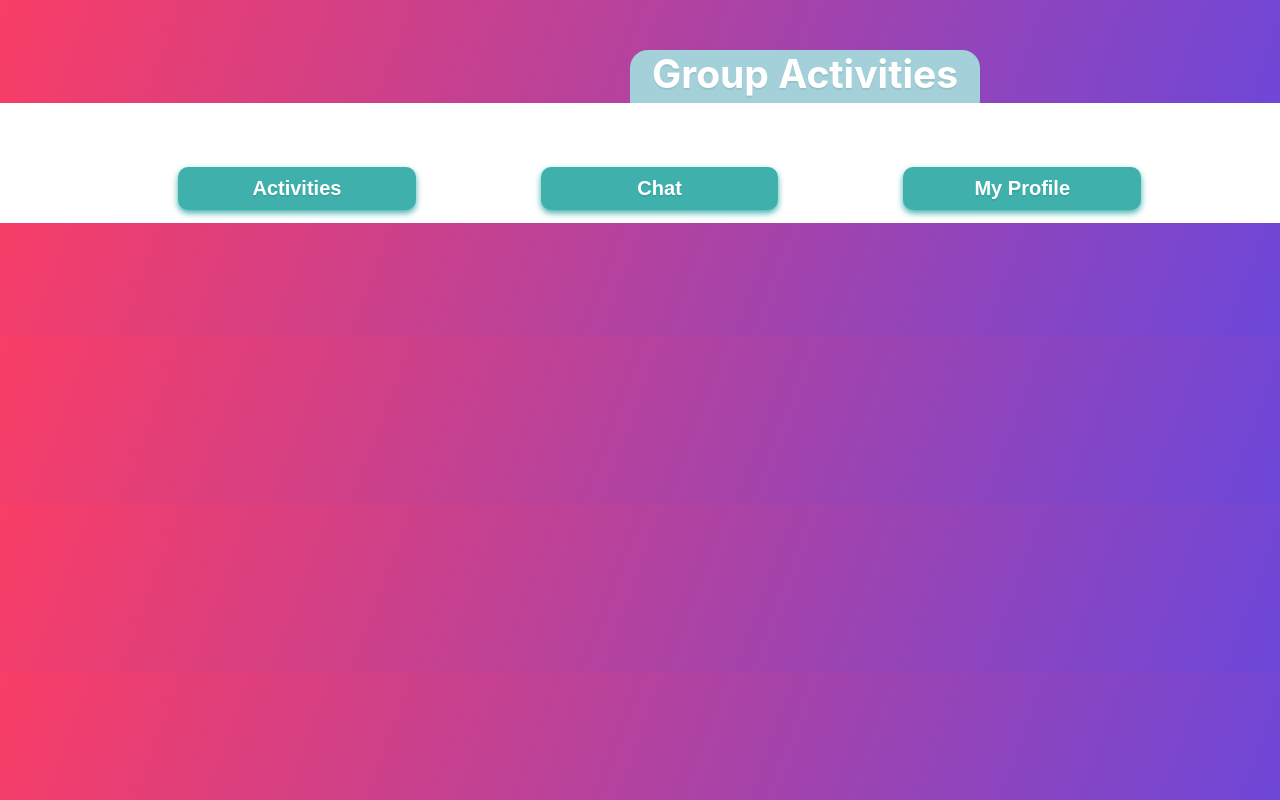
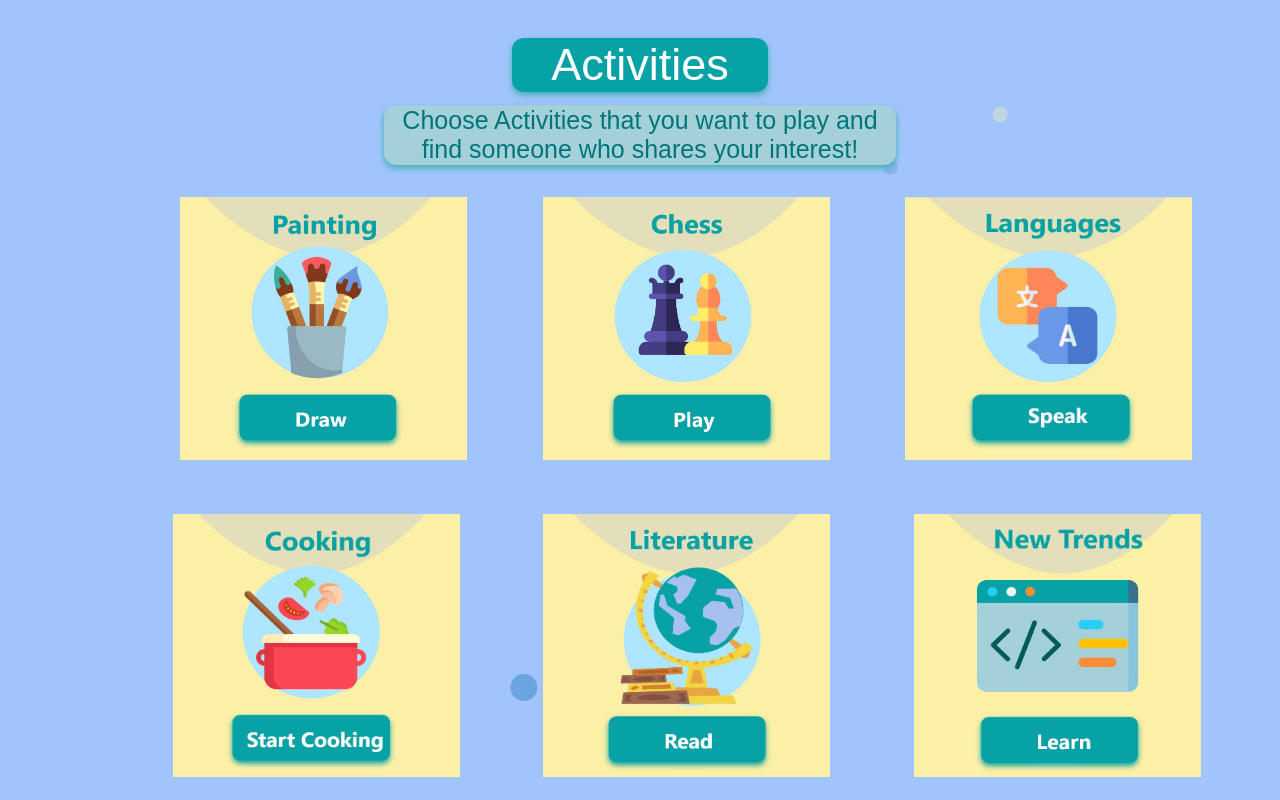
Before and after one commit to JethroGibbsN/ConnectMe, a React (Create React App) app: page / in a window 1280 px wide. Shown: the top 800 px of the page. Built offline with nearby package versions, Linux system fonts and the light colour scheme; a web font is replaced by a local one.

Commit message:
fixed paiting

```diff
--- a/src/pages/HomePage/Home.css
+++ b/src/pages/HomePage/Home.css
@@ -1,28 +1,52 @@
 
 
-/* *{
-    background-image: linear-gradient(to bottom right, #A1C4FD, #C2E9FB);
-   -webkit-background-size: cover;
+.HomePage{
+    overflow: hidden;
+    background-image: url('../img/background2.svg');
+    background-repeat: no-repeat;
+    background-position:center;
+    background-size: cover;
+    -webkit-background-size: cover;
     -moz-background-size: cover;
     -o-background-size: cover;
+    height: 1080px;
+}
+
+.hero{
+     /* background: url('./pages/landing-page/img/background1.png'); */
+    /* margin-top: 4%; */
+    margin-top: -3%;
     background-size: cover;
-} */
+    padding: 1rem 1rem;
+    /* Grid styles */
+    display: grid;
+    text-align: center;
+    align-items: center;
+     /* this is the same as grid-template-rows: 300px 300px; it will create 2 columns with minmax() calculating
+    automatically the size of the track, based on the width of the viewport,
+     */
+     /* auto-fit keyword allows us to wrap our columns into rows when there’s not enough space in our viewport to fit the 240px minimum value without overflowing the content. */
+    grid-template-columns: repeat(auto-fit, minmax(240px, 1fr));
+}
 
-div#homepage_title{
-    width: 350px;
-    height: 68px;
-    background-color: #A4D0D9 ;
-    color: white ;
-    font-size: 39px;
-    font-weight: bold;
-    text-align: center;
-    padding-top:0px;
-    border-radius: 18px;
-    margin-top: 20px;
-    margin-left:580px;
-    /* border: 0px solid #07A2A6; */
+.hero2{
+    /* background: url('./pages/landing-page/img/background1.png'); */
+   /* margin-top: 4%; */
+   margin-left: 10.7%;
+   margin-top: -5%;
+   background-size: cover;
+   padding: 1rem 1rem;
+   /* Grid styles */
+   display: grid;
+   text-align: center;
+   align-items: center;
+    /* this is the same as grid-template-rows: 300px 300px; it will create 2 columns with minmax() calculating
+   automatically the size of the track, based on the width of the viewport,
+    */
+    /* auto-fit keyword allows us to wrap our columns into rows when there’s not enough space in our viewport to fit the 240px minimum value without overflowing the content. */
+   grid-template-columns: repeat(auto-fit, minmax(240px, 1fr));
+}
 
-}
 .card{
     border-radius: 18px;
     margin: 6px 20px 15px 20px;
@@ -30,49 +54,3 @@ div#homepage_title{
 .container{
     margin: 30px 260px 0px ;
 }
-/*
-div#cards{
-    width: 1000px;
-    height: 578px;
-    background-color: black;
-    margin-top: 37px;
-    margin-left:250px;
-     display : flex;
-     align-item : center;
-     justyfy-content : center;
-/
-}
-div.card{
-    width:287px;
-    height: 273px;
-    border-radius:18px;
-    background-color: violet;
-    /* background-image:url(".\card1_activity.jpg") ; */
-    /* box-shadow: 3px 3px 3px #07A2A6;
-    margin: 60px 13px;
-    margin-right: 60px;
-    margin-left: 60px;
-    margin-top:13px;
-    margin-bottom:13px;
-    display : flex; */
-    /* align-item : center;
-    justyfy-content : center; */
-    /* transition: 0.3s; */
-
-/* .cards :hover{
-    transform: translate(0, -10px);
-} */
-/* div.cardtext{
-    width: 156px;
-    height: 47px;
-    border-radius: 18px;
-    font-size: 21px;
-    font-weight: bold;
-    text-align: center;
-    color: white;
-    text-align: center;
-    background-color: #07A2A6;
-    padding-top: 9.5px;
-    margin:210px auto;
-
-} */
--- a/src/pages/HomePage/Home.js
+++ b/src/pages/HomePage/Home.js
@@ -18,9 +18,26 @@ function HomePage() {
 
     return (
       <div className="HomePage">
-          <div id='homepage_title'>
-            Group Activities
-          </div>
+
+          <div className='center'>
+          <button id="center" className="main-title"> Activities</button>
+        </div>
+
+        <div className='center'>
+          <button className='paragraph'>Choose Activities that you want to play and find someone who shares your interest! </button>
+        </div>
+
+           <div class="hero">
+   <a href= "http://localhost:3000/painting" class ="card" ><img src={card1} width="287" height="263"></img></a>
+   <a href= "http://localhost:3000/chess" class ="card" ><img src={card2} width="287" height="263"></img></a>
+   <a href= "https://meet.google.com/bnp-nset-gim" class ="card" ><img src={card3} width="287" height="263"></img></a>
+ </div>
+ <div class="hero2">
+   <a href= "http://localhost:3000/cooking" class ="card" ><img src={card4} width="287" height="263"></img></a>
+   <a href= "https://meet.google.com/bnp-nset-gim" class ="card" ><img src={card5} width="287" height="263"></img></a>
+   <a href= "https://meet.google.com/bnp-nset-gim" class ="card" ><img src={card6} width="287" height="263"></img></a>
+ </div>
+
 
 
         <Footer/>
--- a/src/pages/PaintingPage/painting.css
+++ b/src/pages/PaintingPage/painting.css
@@ -12,11 +12,15 @@
     text-shadow: 0 2px 0 rgba(0, 0, 0, 0.07);
   }
 
-  body {
+  .canvas-board{
+    margin-top: 2%;
+    margin-left: 36%;
+  }
+  /* body {
     background-image: linear-gradient(110deg, #f93d66, #6d47d9);
     margin: 50px;
     background-position: fixed;
-  }
+  } */
 .PaintingPage{
     overflow: hidden;
     background-image: url('../img/background2.svg');
@@ -26,7 +30,7 @@
     -webkit-background-size: cover;
     -moz-background-size: cover;
     -o-background-size: cover;
-    height: 1000px;
+    height: 1080px;
   }
 
   /* span {
@@ -46,6 +50,7 @@
     width: 400px;
   }
 
+
   input[type=number] {
     width: 50px;
   } */
--- a/src/pages/PaintingPage/painting.js
+++ b/src/pages/PaintingPage/painting.js
@@ -8,11 +8,12 @@ import Footer from  '../layout/Layout.js';
 class Demo extends Component {
   state = {
     color: "#ffc600",
-    width: 400,
-    height: 400,
+    width: 500,
+    height: 500,
     brushRadius: 10,
     lazyRadius: 12
   };
+
   componentDidMount() {
     // let's change the color randomly every 2 seconds. fun!
     window.setInterval(() => {
@@ -24,9 +25,14 @@ class Demo extends Component {
   render() {
     return (
       <div className='PaintingPage'>
-        <h1>React Canvas Draw</h1>
+               <div className='center'>
+          <button id="center" className="main-title"> Lets Paint Together</button>
+         </div>
+          <div className='center'>
+                <button className='paragraph'>Paint together and learn new art techniques!</button>
 
-        <CanvasDraw
+
+                <CanvasDraw className='canvas-board'
           ref={canvasDraw => (this.saveableCanvas = canvasDraw)}
           brushColor={this.state.color}
           brushRadius={this.state.brushRadius}
@@ -35,6 +41,13 @@ class Demo extends Component {
           canvasHeight={this.state.height}
         />
       <Footer/>
+
+
+
+        </div>
+
+
+
       </div>
     );
   }
--- a/src/pages/layout/Layout.js
+++ b/src/pages/layout/Layout.js
@@ -9,16 +9,16 @@ const Footer = () => {
         <div>
             <footer className='footer'>
                 <div className='hero center'>
-                    <a href="#" className='button-style'>
+                    <a href= "http://localhost:3000/"className='button-style'>
                         Activities
                     </a>
-                    <a href="#" className='button-style'>
+                    <a href= "http://localhost:3000/chess" className='button-style'>
 
                         Chat
                     </a>
                     <a href="#" className='button-style'>
 
-                      My Profile
+                     People Online
                     </a>
                 </div>
             </footer>
```
